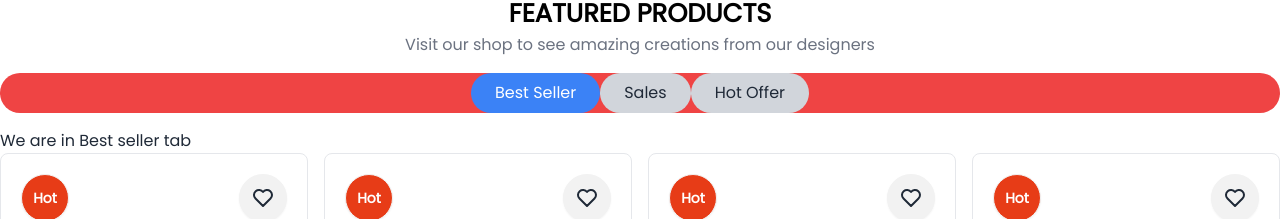
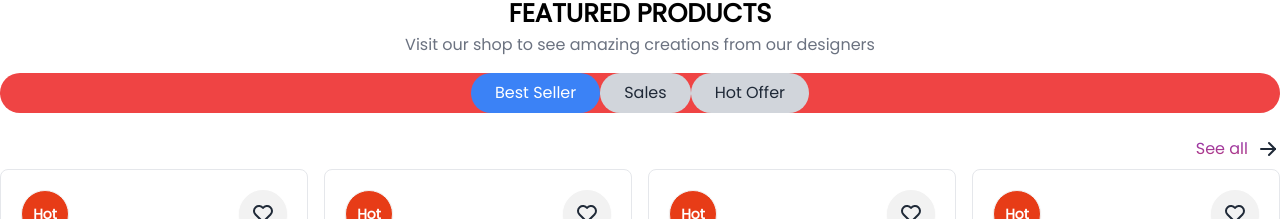
Before and after one commit to expertsquad/q-print-client, a Next.js app: page / in a window 1280 px wide. Shown: the part 1176-1395 px from the top of the page. Built offline with nearby package versions, Linux system fonts and the light colour scheme.

Commit message:
featured product see all button fixed

```diff
--- a/src/components/featuredProducts/TabProductView.tsx
+++ b/src/components/featuredProducts/TabProductView.tsx
@@ -2,6 +2,8 @@
 
 import React, { useState } from "react";
 import ProductCard from "../UI/card/ProductCard";
+import Link from "next/link";
+import { IconArrowRight } from "@tabler/icons-react";
 
 const TabProductView = () => {
   const [activeTab, setActiveTab] = useState("bestSeller");
@@ -44,19 +46,46 @@ const TabProductView = () => {
       <div className="mt-4">
         {activeTab === "bestSeller" && (
           <div>
-            We are in Best seller tab
+            <Link
+              className="flex items-center justify-end gap-2 main-text-color py-2 "
+              href="#"
+            >
+              {" "}
+              See all{" "}
+              <span className="main-text-color">
+                <IconArrowRight />
+              </span>{" "}
+            </Link>
             <ProductCard />
           </div>
         )}
         {activeTab === "sales" && (
           <div>
-            Sales tab
+            <Link
+              className="flex items-center justify-end gap-2 main-text-color py-2 "
+              href="#"
+            >
+              {" "}
+              See all{" "}
+              <span className="main-text-color">
+                <IconArrowRight />
+              </span>{" "}
+            </Link>
             <ProductCard />
           </div>
         )}
         {activeTab === "hotOffer" && (
           <div>
-            Here is our hot offer
+            <Link
+              className="flex items-center justify-end gap-2 main-text-color py-2 "
+              href="#"
+            >
+              {" "}
+              See all{" "}
+              <span className="main-text-color">
+                <IconArrowRight />
+              </span>{" "}
+            </Link>
             <ProductCard />
           </div>
         )}
```
